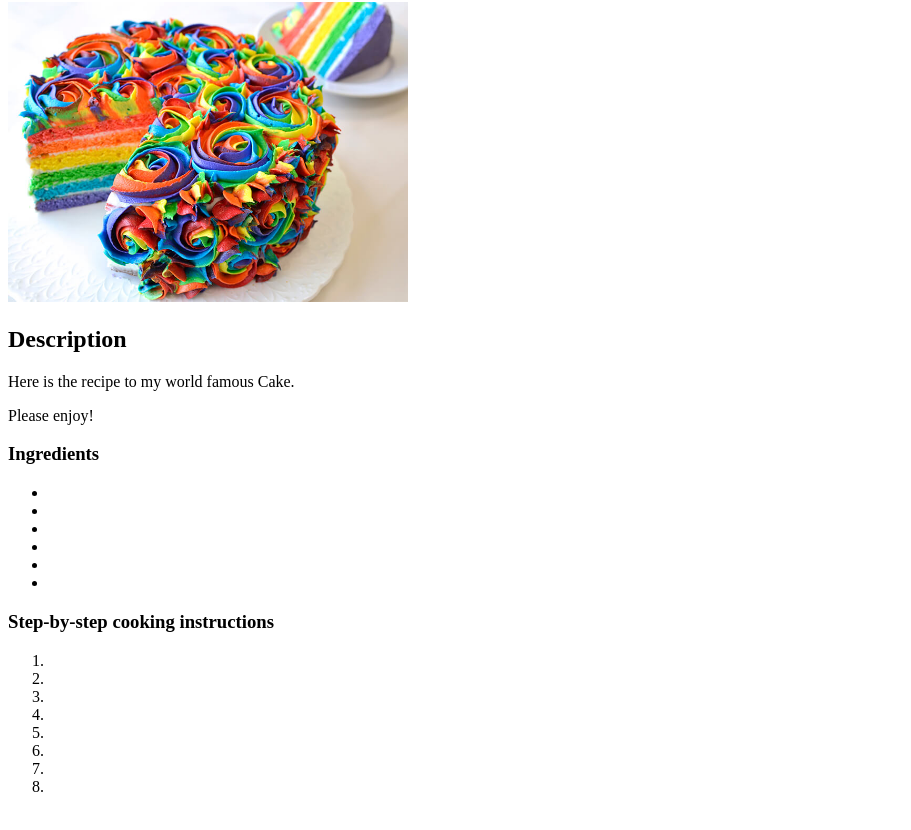
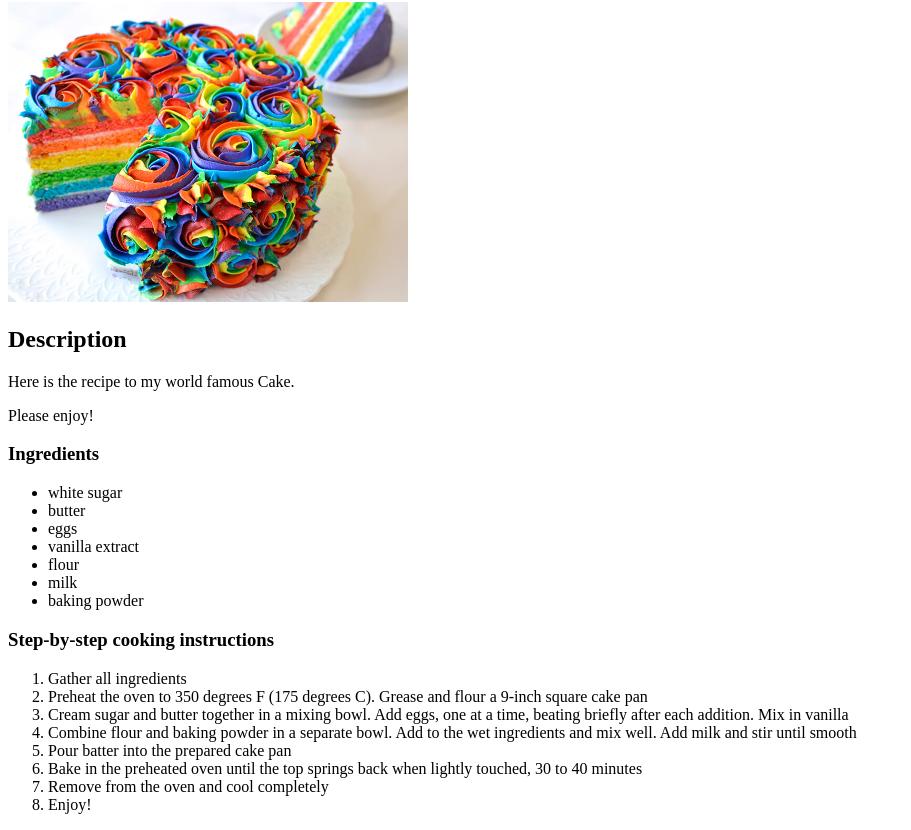
Before and after one commit to tiredbedhead/odin-recipes, a plain HTML site: page recipes/cake.html in a window 1280 px wide. Shown: the part 78-908 px from the top of the page, without its empty margins (0-911 px from the left). Drawn offline with Linux system fonts and the light colour scheme.

Commit message:
added final text to lists

```diff
--- a/recipes/cake.html
+++ b/recipes/cake.html
@@ -14,23 +14,24 @@
             <p> Please enjoy!</p>
         <h3>Ingredients</h3>
             <ul>
-                <li></li>
-                <li></li>
-                <li></li>
-                <li></li>
-                <li></li>
-                <li></li>
+                <li>white sugar</li>
+                <li>butter</li>
+                <li>eggs</li>
+                <li>vanilla extract</li>
+                <li>flour</li>
+                <li>milk</li>
+                <li>baking powder</li>
             </ul>
         <h3>Step-by-step cooking instructions</h3>
             <ol>
-                <li></li>
-                <li></li>
-                <li></li>
-                <li></li>
-                <li></li>
-                <li></li>
-                <li></li>
-                <li></li>
+                <li>Gather all ingredients</li>
+                <li>Preheat the oven to 350 degrees F (175 degrees C). Grease and flour a 9-inch square cake pan</li>
+                <li>Cream sugar and butter together in a mixing bowl. Add eggs, one at a time, beating briefly after each addition. Mix in vanilla</li>
+                <li>Combine flour and baking powder in a separate bowl. Add to the wet ingredients and mix well. Add milk and stir until smooth</li>
+                <li>Pour batter into the prepared cake pan</li>
+                <li>Bake in the preheated oven until the top springs back when lightly touched, 30 to 40 minutes</li>
+                <li>Remove from the oven and cool completely</li>
+                <li>Enjoy!</li>
             </ol>
     </body>
 
```
Also changed, not shown: recipes/icecream.html (+9 -14 lines).
